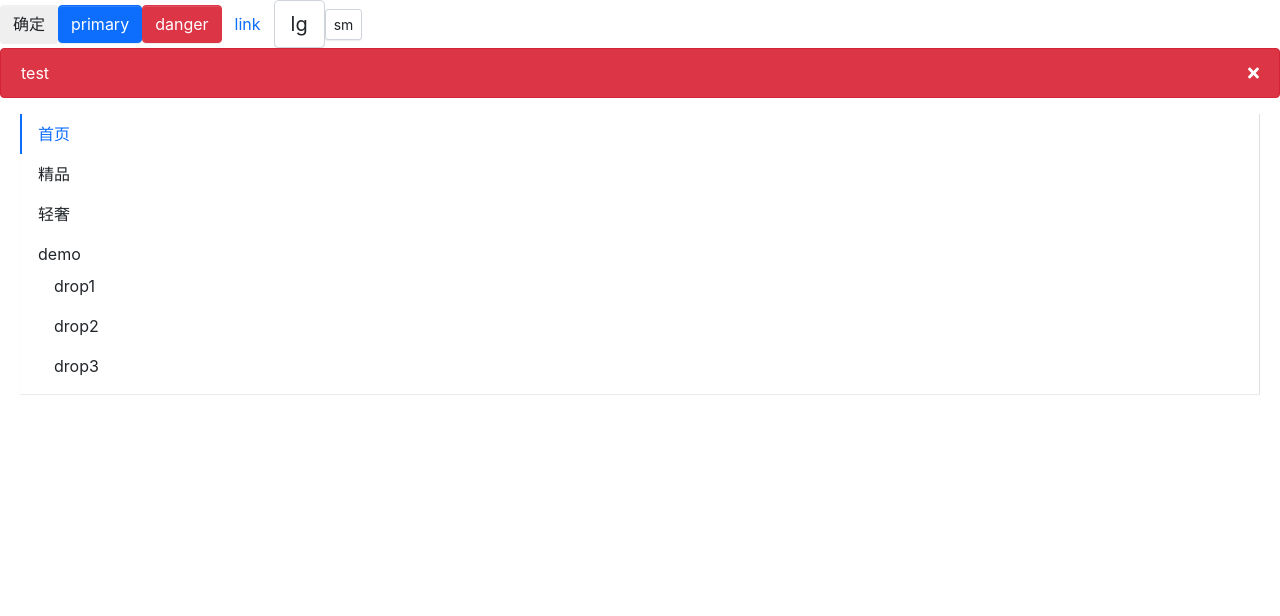
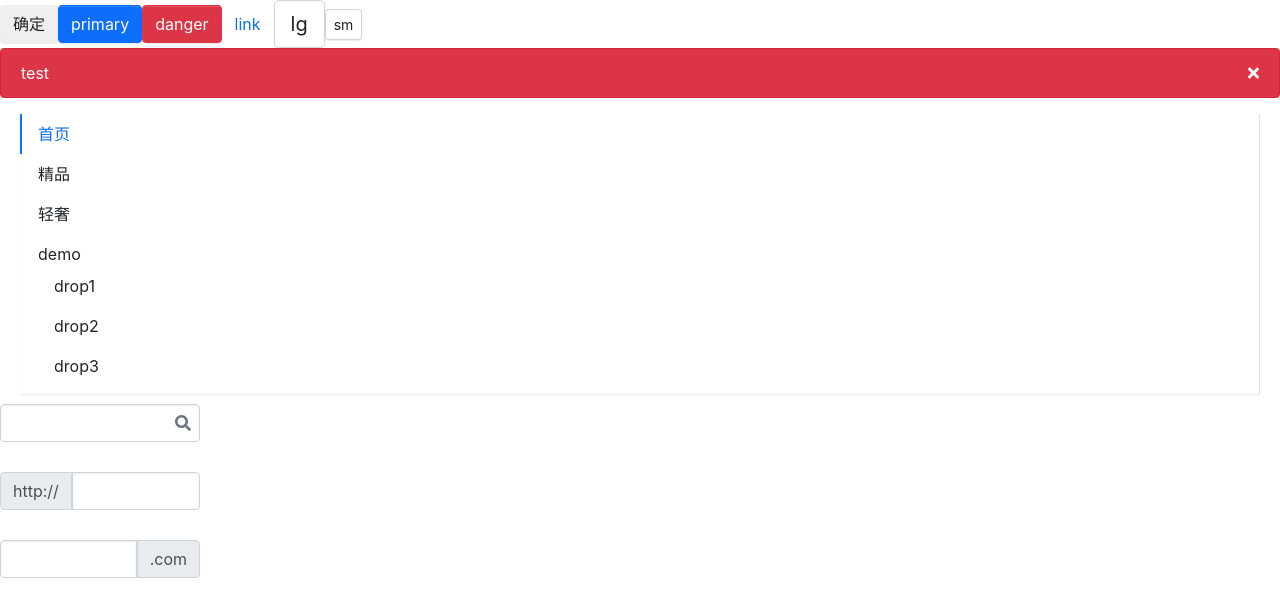
Before and after one commit to jiankang-wang/react-typescript-test, a React (Create React App) app: page / in a window 1280 px wide. Shown: the top 616 px of the page. Built offline with nearby package versions, Linux system fonts and the light colour scheme.

Commit message:
feat: Input components

```diff
--- a/src/App.tsx
+++ b/src/App.tsx
@@ -1,11 +1,16 @@
-import React from 'react';
+import React, { useState, useEffect } from 'react';
 import Button from './components/Button/button'
 import Alert from './components/Alert/alert'
 import Menu from './components/Menu/menu'
 import MenuItem from './components/Menu/menuItem'
 import SubMeu from './components/Menu/subMenu'
+import Input from './components/Input'
 
 function App() {
+  const [value, setValue] = useState('')
+  useEffect(() => {
+    console.log(value)
+  }, [value])
   return (
     <div className="App">
       <header className="App-header">
@@ -70,6 +75,32 @@ function App() {
           </SubMeu>
         </Menu>
       </div>
+      <div>
+        <Input
+          icon="search"
+          value={value}
+          onChange={(e: React.ChangeEvent<HTMLInputElement>) => { setValue(e.target.value) }}
+          style={
+            {
+              width: '200px'
+            }
+          }
+        />
+        <Input
+          prepend="http://"
+          style={
+            {
+              width: '200px'
+            }
+          }
+        />
+        <Input
+          append='.com'
+          style={{
+            width: '200px'
+          }}
+        />
+      </div>
     </div>
   )
 }
--- a/src/components/Alert/alert.tsx
+++ b/src/components/Alert/alert.tsx
@@ -1,10 +1,10 @@
-import React, { useState } from 'react'
-import Icon from '../Icon/icon'
-import Transition from '../Transition/transition'
-import classNames from 'classnames'
+import React, { useState } from "react";
+import Icon from "../Icon/icon";
+import Transition from "../Transition/transition";
+import classNames from "classnames";
 
 // 类型
-type AlertType = 'success' | 'default' | 'danger' | 'warning'
+type AlertType = "success" | "default" | "danger" | "warning";
 
 export interface AlertProps {
   title: string;
@@ -16,52 +16,45 @@ export interface AlertProps {
   className?: string;
 }
 
-const Alert: React.FC<AlertProps> = (props) => {
-  const [hide, setHide] = useState(true)
-  const {
-    title,
-    description,
-    type,
-    onClose,
-    closable,
-    className,
-  } = props
+const Alert: React.FC<AlertProps> = props => {
+  const [hide, setHide] = useState(true);
+  const { title, description, type, onClose, closable, className } = props;
 
-  const classes = classNames('viking-alert', className, {
-    [`viking-alert-${type}`]: type,
-  })
+  const classes = classNames("viking-alert", className, {
+    [`viking-alert-${type}`]: type
+  });
 
-  const titleClass = classNames('viking-alert-title', {
-    'bold-title': description
-  })
+  const titleClass = classNames("viking-alert-title", {
+    "bold-title": description
+  });
 
   const handleClose = () => {
     if (onClose) {
-      onClose()
+      onClose();
     }
-    setHide(false)
-  }
+    setHide(false);
+  };
 
   return (
     <div>
-      <Transition
-        in={hide}
-        timeout={300}
-        animation={ 'zoom-in-top' }
-      >
+      <Transition in={hide} timeout={300} animation={"zoom-in-top"}>
         <div className={classes}>
           <span className={titleClass}>{title}</span>
           {description && <p className="viking-alert-desc">{description}</p>}
-          {closable && <span className="viking-alert-close" onClick={handleClose}><Icon icon="times"/></span>}
+          {closable && (
+            <span className="viking-alert-close" onClick={handleClose}>
+              <Icon icon="times" />
+            </span>
+          )}
         </div>
       </Transition>
     </div>
-  )
-}
+  );
+};
 
 Alert.defaultProps = {
-  type: 'default',
+  type: "default",
   closable: true
-}
+};
 
-export default Alert
+export default Alert;
--- /dev/null
+++ b/src/components/Input/_style.scss
@@ -0,0 +1,103 @@
+.viking-input-wrapper {
+  display: flex;
+  width: 100%;
+  margin-bottom: 30px;
+  position: relative;
+  .icon-wrapper {
+    position: absolute;
+    height: 100%;
+    width: 35px;
+    justify-content: center;
+    color: $input-color;
+    right: 0;
+    top: 0;
+    display: flex;
+    align-items: center;
+    svg {
+      color: $input-placeholder-color;
+    }
+  }
+}
+.icon-wrapper+.viking-input-inner {
+  padding-right: 35px;
+}
+.viking-input-inner {
+  width: 100%;
+  padding: $input-padding-y $input-padding-x;
+  font-family: $input-font-family;
+  font-size: $input-font-size;
+  font-weight: $input-font-weight;
+  line-height: $input-line-height;
+  color: $input-color;
+  background-color: $input-bg;
+  background-clip: padding-box;
+  border: $input-border-width solid $input-border-color;
+
+  // Note: This has no effect on <select>s in some browsers, due to the limited stylability of `<select>`s in CSS.
+  border-radius: $input-border-radius;
+
+  box-shadow: $input-box-shadow;
+  transition: $input-transition;
+
+  &:focus {
+    color: $input-focus-color;
+    background-color: $input-focus-bg;
+    border-color: $input-focus-border-color;
+    outline: 0;
+    box-shadow: $input-focus-box-shadow;
+    // Avoid using mixin so we can pass custom focus shadow properly
+  }
+  &::placeholder {
+    color: $input-placeholder-color;
+    // Override Firefox's unusual default opacity; see https://github.com/twbs/bootstrap/pull/11526.
+    opacity: 1;
+  }
+  &:disabled,
+  &[readonly] {
+    background-color: $input-disabled-bg;
+    border-color: $input-disabled-border-color;
+    // iOS fix for unreadable disabled content; see https://github.com/twbs/bootstrap/issues/11655.
+    opacity: 1;
+  }
+}
+.viking-input-group-prepend,
+.viking-input-group-append {
+  display: flex;
+  align-items: center;
+  padding: $input-padding-y $input-padding-x;
+  margin-bottom: 0; // Allow use of <label> elements by overriding our default margin-bottom
+  font-size: $input-font-size; // Match inputs
+  font-weight: $font-weight-normal;
+  line-height: $input-line-height;
+  color: $input-group-addon-color;
+  text-align: center;
+  white-space: nowrap;
+  background-color: $input-group-addon-bg;
+  border: $input-border-width solid $input-group-addon-border-color;
+  border-radius: $input-border-radius;
+}
+.viking-input-group-append + .btn {
+  padding: 0;
+  border: 0;
+}
+.input-group > .viking-input-group-prepend,
+.input-group.input-group-append > .viking-input-inner {
+  @include border-right-radius(0);
+}
+
+.input-group > .viking-input-group-append,
+.input-group.input-group-prepend > .viking-input-inner {
+  @include border-left-radius(0);
+}
+
+.input-size-sm .viking-input-inner {
+  padding: $input-padding-y-sm $input-padding-x-sm;
+  font-size: $input-font-size-sm;
+  border-radius: $input-border-radius-sm;
+}
+
+.input-size-lg .viking-input-inner {
+  padding: $input-padding-y-lg $input-padding-x-lg;
+  font-size: $input-font-size-lg;
+  border-radius: $input-border-radius-lg;
+}
--- /dev/null
+++ b/src/components/Input/index.tsx
@@ -0,0 +1,80 @@
+import React, { InputHTMLAttributes, ChangeEvent } from 'react'
+import { IconProp } from '@fortawesome/fontawesome-svg-core'
+import classNames from 'classnames'
+import Icon from '../Icon/icon'
+
+type InputSize = 'lg' | 'sm'
+export interface InputProps extends Omit<InputHTMLAttributes<HTMLElement>, 'size' > {
+  disabled?: boolean;
+  size?: InputSize;
+  icon?: IconProp; // icon 字符串字面量
+  prepend?: string | React.ReactElement; // 前缀
+  append?: string | React.ReactElement; // 后缀
+  ChangeEvent?: (e: ChangeEvent<HTMLInputElement>) => void; // 改变事件触发
+}
+
+const Input: React.FC<InputProps> = props => {
+  // 1:取出各种props
+  const {
+    disabled,
+    size,
+    icon,
+    prepend,
+    append,
+    style,
+    ...restProps
+  } = props
+  // 2: classNames
+  const classes = classNames('viking-input-wrapper', {
+    [`input-size-${size}`]: size,
+    'is-disabled': disabled,
+    'input-group': prepend || append,
+    'input-group-append': !!append,
+    'input-group-prepend': !!prepend
+  })
+
+  // 3: 根据属性判断是否添加一些特定的节点
+  const fixControlledValue = (value: any) => {
+    if (typeof value === 'undefined' || value === null) {
+      return ''
+    }
+    return value
+  }
+  if('value' in props) {
+    delete restProps.defaultValue
+    restProps.value = fixControlledValue(props.value)
+  }
+
+  return (
+    <div className={ classes } style={ style }>
+      {/* 前缀 */}
+      {
+        prepend &&
+        <div className="viking-input-group-prepend">
+          {prepend}
+        </div>
+      }
+      {/* 图标 */}
+      {
+        icon &&
+        <div className="icon-wrapper">
+          <Icon icon={icon} title={`title-${icon}`}/>
+        </div>
+      }
+      <input
+        className="viking-input-inner"
+        disabled={disabled}
+        {...restProps}
+      />
+      {/* 后缀 */}
+      { append &&
+        <div className="viking-input-group-append">
+          {append}
+        </div>
+      }
+    </div>
+  )
+}
+
+Input.displayName = 'Input'
+export default Input
--- a/src/index.tsx
+++ b/src/index.tsx
@@ -9,9 +9,9 @@ import * as serviceWorker from './serviceWorker';
 library.add(fas)
 
 ReactDOM.render(
-  <React.StrictMode>
-    <App />
-  </React.StrictMode>,
+  // <React.StrictMode>
+    <App />,
+  // </React.StrictMode>,
   document.getElementById('root')
 );
 
--- a/src/styles/index.scss
+++ b/src/styles/index.scss
@@ -22,3 +22,6 @@
 
 // menu
 @import '../components/Menu/style';
+
+// input
+@import '../components/Input/style';
```
Also changed, not shown: 1 other file (tests, documents, lock files or other folders).
